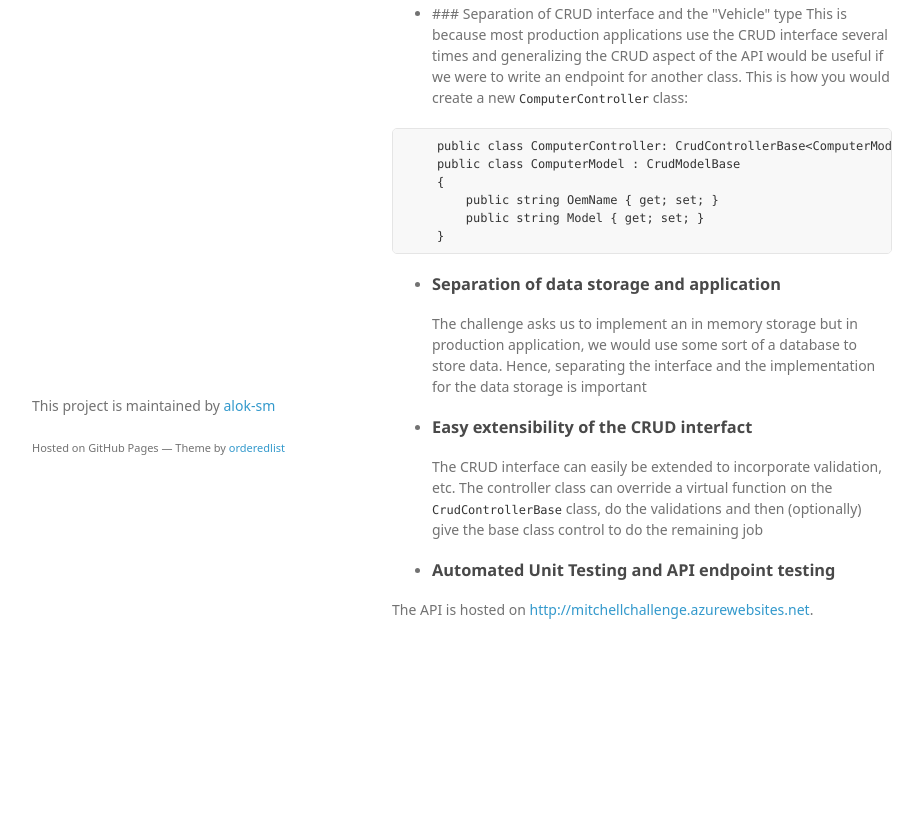
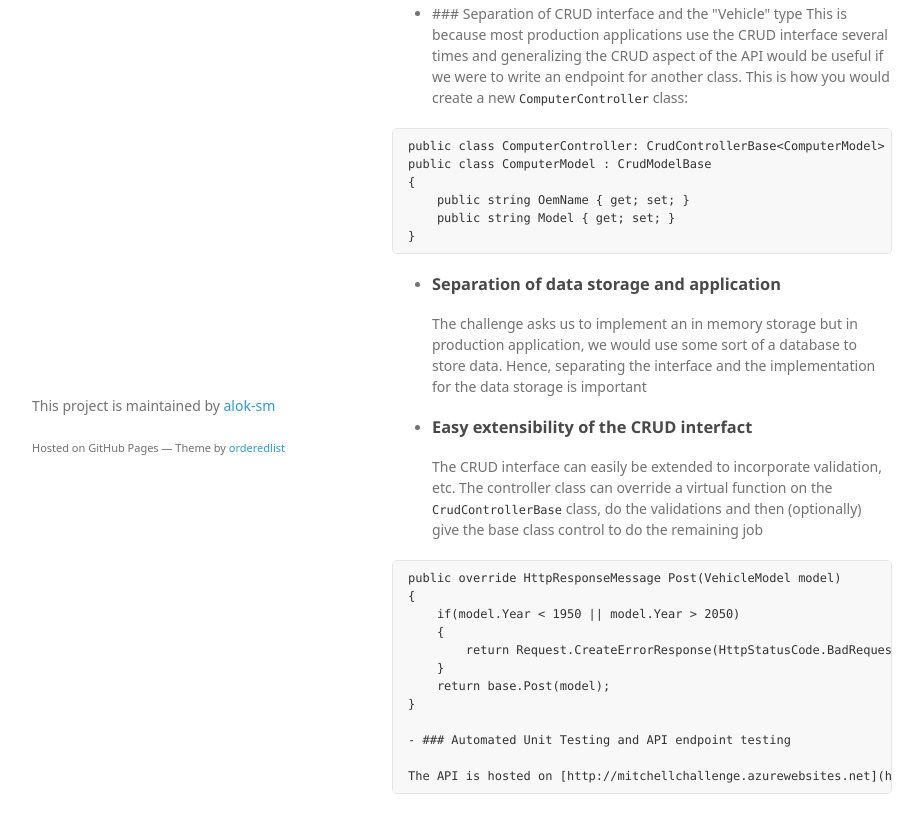
Before and after one commit to alok-sm/MitchellCodeChallenge, a plain HTML site: page index.html in a window 1280 px wide. Shown: the part 273-1106 px from the top of the page, without its empty margins (178-1101 px from the left). Before the commit the page ends 963 px from the top, so only its background shows below. Drawn offline with Linux system fonts and the light colour scheme; a web font is replaced by a local one.

```diff
--- a/index.html
+++ b/index.html
@@ -44,12 +44,12 @@ The <a href="http://alokmysore.com/MitchellCodeChallenge/Challenge.pdf">Challeng
 This is because most production applications use the CRUD interface several times and generalizing the CRUD aspect of the API would be useful if we were to write an endpoint for another class. This is how you would create a new <code>ComputerController</code> class:</li>
 </ul>
 
-<pre><code>    public class ComputerController: CrudControllerBase&lt;ComputerModel&gt;
-    public class ComputerModel : CrudModelBase
-    {
-        public string OemName { get; set; }
-        public string Model { get; set; }
-    }
+<pre><code>public class ComputerController: CrudControllerBase&lt;ComputerModel&gt;
+public class ComputerModel : CrudModelBase
+{
+    public string OemName { get; set; }
+    public string Model { get; set; }
+}
 </code></pre>
 
 <ul>
@@ -65,11 +65,21 @@ This is because most production applications use the CRUD interface several time
 
 <p>The CRUD interface can easily be extended to incorporate validation, etc. The controller class can override a virtual function on the <code>CrudControllerBase</code> class, do the validations and then (optionally) give the base class control to do the remaining job</p>
 </li>
-<li><h3>
-<a id="automated-unit-testing-and-api-endpoint-testing" class="anchor" href="#automated-unit-testing-and-api-endpoint-testing" aria-hidden="true"><span aria-hidden="true" class="octicon octicon-link"></span></a>Automated Unit Testing and API endpoint testing</h3></li>
 </ul>
 
-<p>The API is hosted on <a href="http://mitchellchallenge.azurewebsites.net">http://mitchellchallenge.azurewebsites.net</a>. </p>
+<pre><code>public override HttpResponseMessage Post(VehicleModel model)
+{
+    if(model.Year &lt; 1950 || model.Year &gt; 2050)
+    {
+        return Request.CreateErrorResponse(HttpStatusCode.BadRequest, "Year must be between 1950 and 2050");
+    }
+    return base.Post(model);
+}
+
+- ### Automated Unit Testing and API endpoint testing
+
+The API is hosted on [http://mitchellchallenge.azurewebsites.net](http://mitchellchallenge.azurewebsites.net).
+</code></pre>
       </section>
       <footer>
         <p>This project is maintained by <a href="https://github.com/alok-sm">alok-sm</a></p>
```
Also changed, not shown: params.json (+1 -1 lines).
